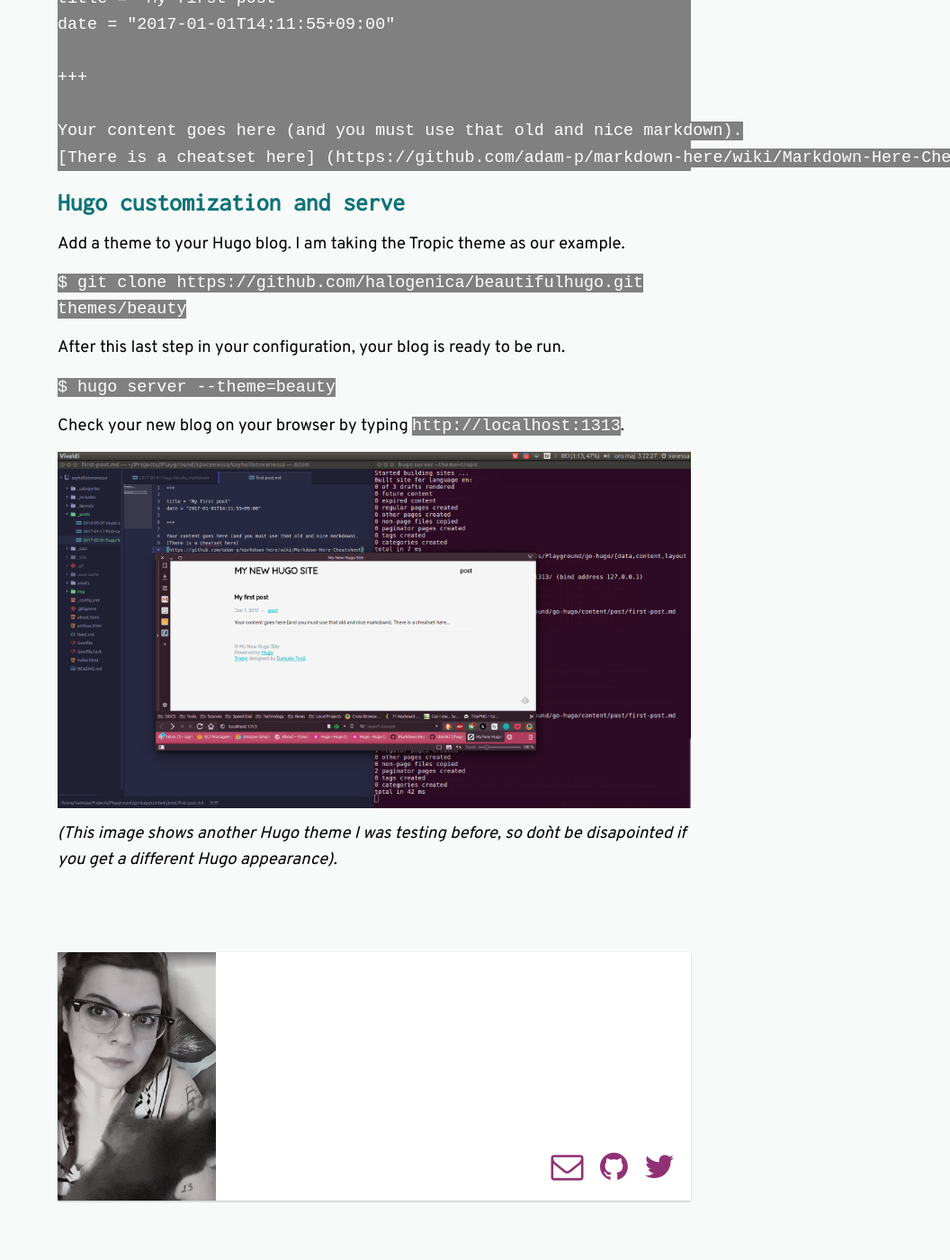
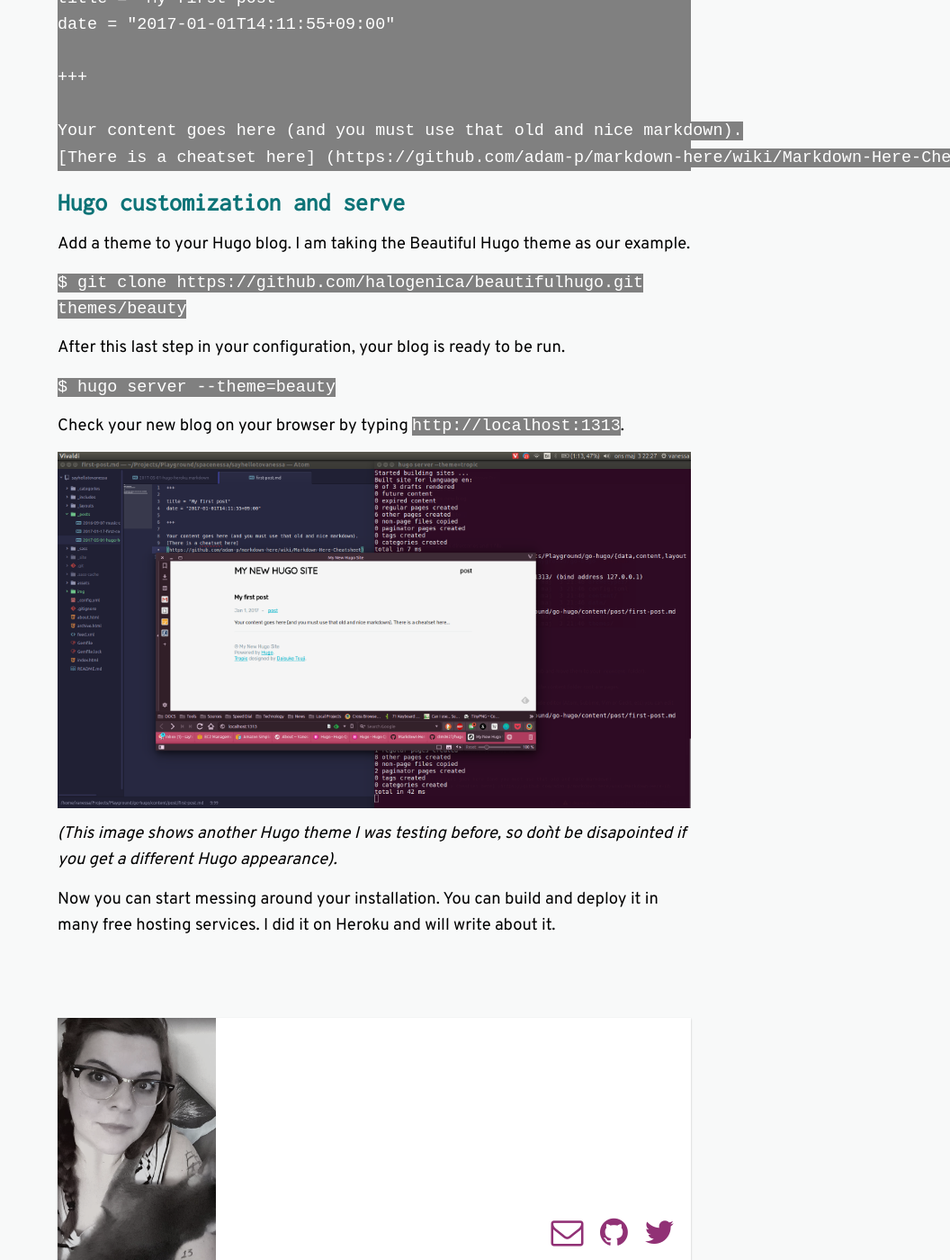
Before and after one commit to sayhellotovanessa/sayhellotovanessa, a Jekyll site: the page built from _posts/2017-05-03-install-hugo.markdown, in a window 1280 px wide and 1400 px high, scrolled down 2688 px. Shown: the whole window at 90% size, without its empty margins (224-1280 px from the left). Built offline with Jekyll 4.4.1, drawn with Linux system fonts in a browser that asks for light colours; nearby versions of some CDN libraries; some web fonts are replaced; some of the changed text lies outside the part shown.

Commit message:
added words into the post

```diff
--- a/_posts/2017-05-03-install-hugo.markdown
+++ b/_posts/2017-05-03-install-hugo.markdown
@@ -72,7 +72,7 @@
 ## Hugo customization and serve
 
 
-Add a theme to your Hugo blog. I am taking the Tropic theme as our example.
+Add a theme to your Hugo blog. I am taking the Beautiful Hugo theme as our example.
 
 `$ git clone https://github.com/halogenica/beautifulhugo.git themes/beauty `
 
@@ -84,3 +84,5 @@
 
 ![Running new website](/img/hugo-run-0.png)
 _(This image shows another Hugo theme I was testing before, so don`t be disapointed if you get a different Hugo appearance)._
+
+Now you can start messing around your installation. You can build and deploy it in many free hosting services. I did it on Heroku and will write about it.
```
